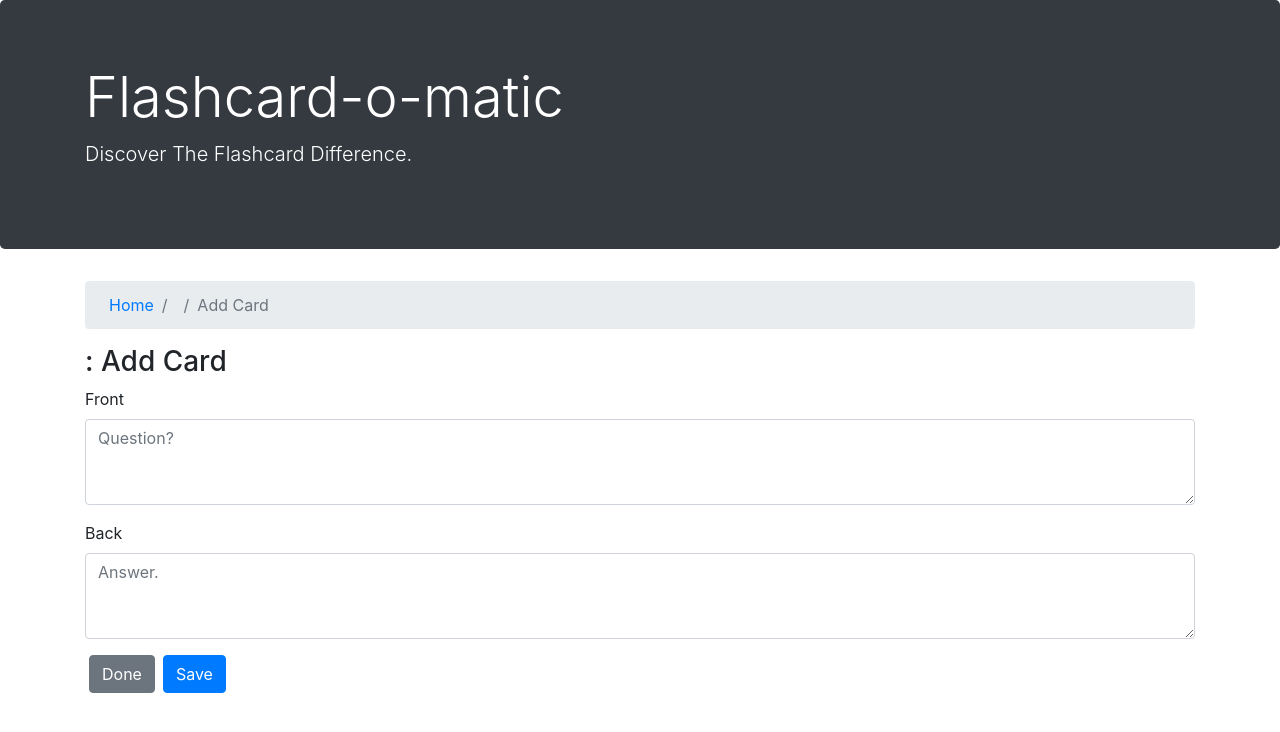
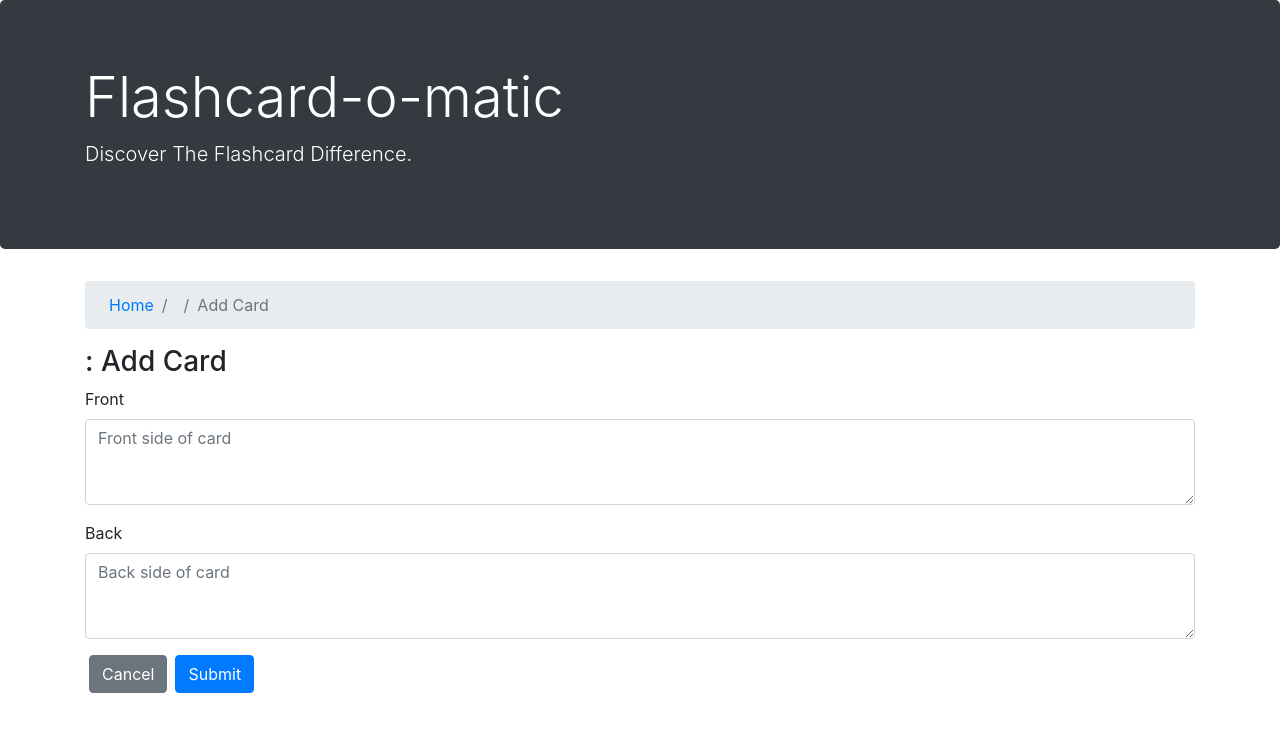
Before and after one commit to Laucian1/flashcards-app, a React (Create React App) app: page /decks/1/cards/new in a window 1280 px wide. Shown: the top 732 px of the page. Built offline with nearby package versions, Linux system fonts and the light colour scheme; no server answers; a web font is replaced by a local one.

Commit message:
Post-experimentation

```diff
--- a/src/Layout/Card/CardForm.js
+++ b/src/Layout/Card/CardForm.js
@@ -1,10 +1,12 @@
 import React from "react"
-import { Link } from "react-router-dom"
+import { Link, useRouteMatch } from "react-router-dom"
 
 function CardForm({deck, front, back, setFront, setBack, handleSubmit}) {
+    let { path } = useRouteMatch()
     const handleFrontChange = (event) => setFront(event.target.value)
     const handleBackChange = (event) => setBack(event.target.value)
 
+    if ({ path } === "/decks/:deckId/cards/new") {
         return (
             <form onSubmit={handleSubmit}>
                 <div className="form-group">
@@ -13,7 +15,7 @@ function CardForm({deck, front, back, setFront, setBack, handleSubmit}) {
                         className="form-control"
                         id="front"
                         rows="3"
-                    placeholder="Question?"
+                        placeholder="Front side of card"
                         required
                         onChange={handleFrontChange}
                         value={front}
@@ -25,7 +27,7 @@ function CardForm({deck, front, back, setFront, setBack, handleSubmit}) {
                         className="form-control"
                         id="back"
                         rows="3"
-                    placeholder="Answer."
+                        placeholder="Back side of card"
                         required
                         onChange={handleBackChange}
                         value={back}
@@ -34,11 +36,47 @@ function CardForm({deck, front, back, setFront, setBack, handleSubmit}) {
                 <Link to={`/decks/${deck.id}`} className="btn btn-secondary mx-1">
                     Done
                 </Link>
-            <button type="submit" className="btn btn-primary mx-1">
+                <button type="submit" className="btn btn-primary mx-1" >
                     Save
                 </button>
             </form>
         )
+    } else {
+        return (
+            <form onSubmit={handleSubmit}>
+                <div className="form-group">
+                    <label htmlFor="front">Front</label>
+                    <textarea
+                        className="form-control"
+                        id="front"
+                        rows="3"
+                        placeholder="Front side of card"
+                        required
+                        onChange={handleFrontChange}
+                        value={front}
+                    />
+                </div>
+                <div className="form-group">
+                    <label htmlFor="back">Back</label>
+                    <textarea
+                        className="form-control"
+                        id="back"
+                        rows="3"
+                        placeholder="Back side of card"
+                        required
+                        onChange={handleBackChange}
+                        value={back}
+                    />
+                </div>
+                <Link to={`/decks/${deck.id}`} className="btn btn-secondary mx-1">
+                    Cancel
+                </Link>
+                <button type="submit" className="btn btn-primary mx-1" >
+                    Submit
+                </button>
+            </form>
+        )
+    }
 }
 
 export default CardForm
--- a/src/Layout/Card/CardList.js
+++ b/src/Layout/Card/CardList.js
@@ -28,7 +28,7 @@ function CardList({deck, cardCount, cards}) {
             setIndex(index + 1)
             setFlipped(true)
         } else {
-            const restartPrompt = window.confirm("Restart? Click 'Cancel' to return to the home page.")
+            const restartPrompt = window.confirm("Restart cards?\n\nClick 'Cancel' to return to the home page.")
             if (restartPrompt) {
                 setIndex(0)
                 setFlipped(true)
--- a/src/Layout/Card/EditCard.js
+++ b/src/Layout/Card/EditCard.js
@@ -60,7 +60,7 @@ function EditCard() {
             ...chosenCard,
             front: front,
             back: back,
-        }).then((updatedCard) => history.push(`/deck/${deck.id}`))
+        }).then((updatedCard) => history.push(`/decks/${deck.id}`))
     }
 
     return (
--- a/src/Layout/Common/DeckList.js
+++ b/src/Layout/Common/DeckList.js
@@ -28,10 +28,6 @@ function DeckList() {
                     <p>{deck.description}</p>
                 </div>
                 <div>
-                    <Link to={`/decks/${deck.id}/edit`} className="btn btn-secondary m-1">
-                        <span className="oi oi-pencil mr-1 float-left"></span>
-                        Edit
-                    </Link>
                     <Link to={`/decks/${deck.id}`} className="btn btn-secondary mx-1">
                         <span className="oi oi-eye mx-1"></span>
                         View
--- a/src/Layout/Common/DeleteButtons.js
+++ b/src/Layout/Common/DeleteButtons.js
@@ -6,7 +6,7 @@ export function DeckDelete({deckId}) {
     const history = useHistory()
 
     function handleDeckDelete() {
-        const deleteDeckPrompt = window.confirm("Delete this deck? You will not be able to recover it.")
+        const deleteDeckPrompt = window.confirm("Delete this deck?\n\nYou will not be able to recover it.")
 
         if(deleteDeckPrompt) {
             deleteDeck(deckId)
@@ -24,7 +24,7 @@ export function DeckDelete({deckId}) {
 
 export function CardDelete({cardId, deckId}) {
     function handleCardDelete() {
-        const deleteCardPrompt = window.confirm("Delete this card? You will not be able to recover it.")
+        const deleteCardPrompt = window.confirm("Delete this card?\n\nYou will not be able to recover it.")
 
         if(deleteCardPrompt) {
             deleteCard(cardId)
@@ -33,7 +33,7 @@ export function CardDelete({cardId, deckId}) {
     }
 
     return (
-        <button className="btn btn-danger float-right" onClick={handleCardDelete}>
+        <button className="btn btn-danger float-right mr-2" onClick={handleCardDelete}>
             <span className="oi oi-trash"></span>
         </button>
     )
--- a/src/Layout/Deck/CreateDeck.js
+++ b/src/Layout/Deck/CreateDeck.js
@@ -40,6 +40,7 @@ function CreateDeck() {
                         className="form-control"
                         id="name"
                         required
+                        placeholder="Deck Name"
                         onChange={handleNameChange}
                         value={name}
                     />
@@ -52,6 +53,7 @@ function CreateDeck() {
                         id="description"
                         rows="3"
                         required
+                        placeholder="Brief description of the deck"
                         onChange={handleDescChange}
                         value={desc}
                     />
--- a/src/Layout/Deck/Deck.js
+++ b/src/Layout/Deck/Deck.js
@@ -77,7 +77,11 @@ function Deck() {
                 <p>{deck.description}</p>
             </div>
             <div className="buttons">
-                <Link to={`/decks/${deck.id}/edit`} className="btn btn-primary mx-1">
+                <Link to={`/decks/${deck.id}/edit`} className="btn btn-secondary mx-1">
+                    <span className="oi oi-pencil mr-1"></span>
+                    Edit
+                </Link>
+                <Link to={`/decks/${deck.id}/study`} className="btn btn-primary mx-1">
                     <span className="oi oi-book mr-1"></span>
                     Study
                 </Link>
```
Also changed, not shown: src/Layout/Common/Buttons.js (deleted). Lines whose indentation alone changed are shown as unchanged.
